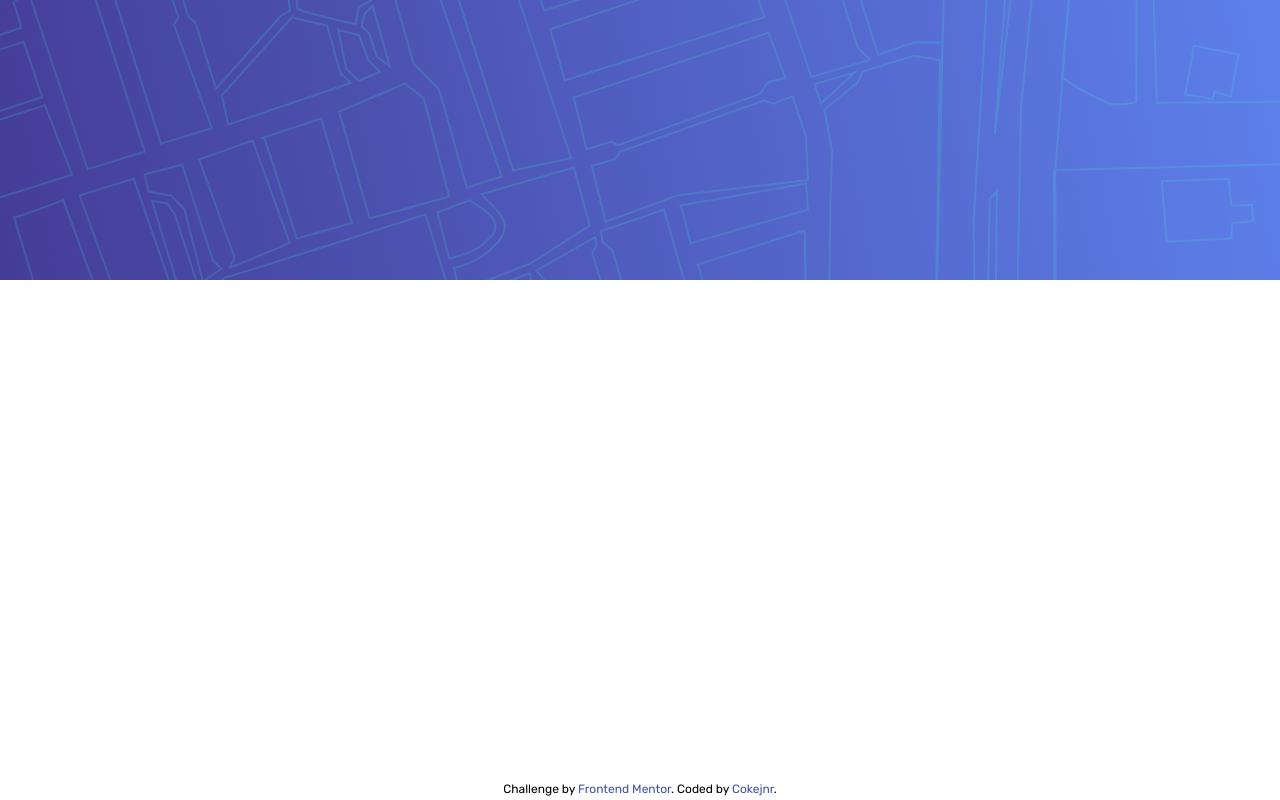
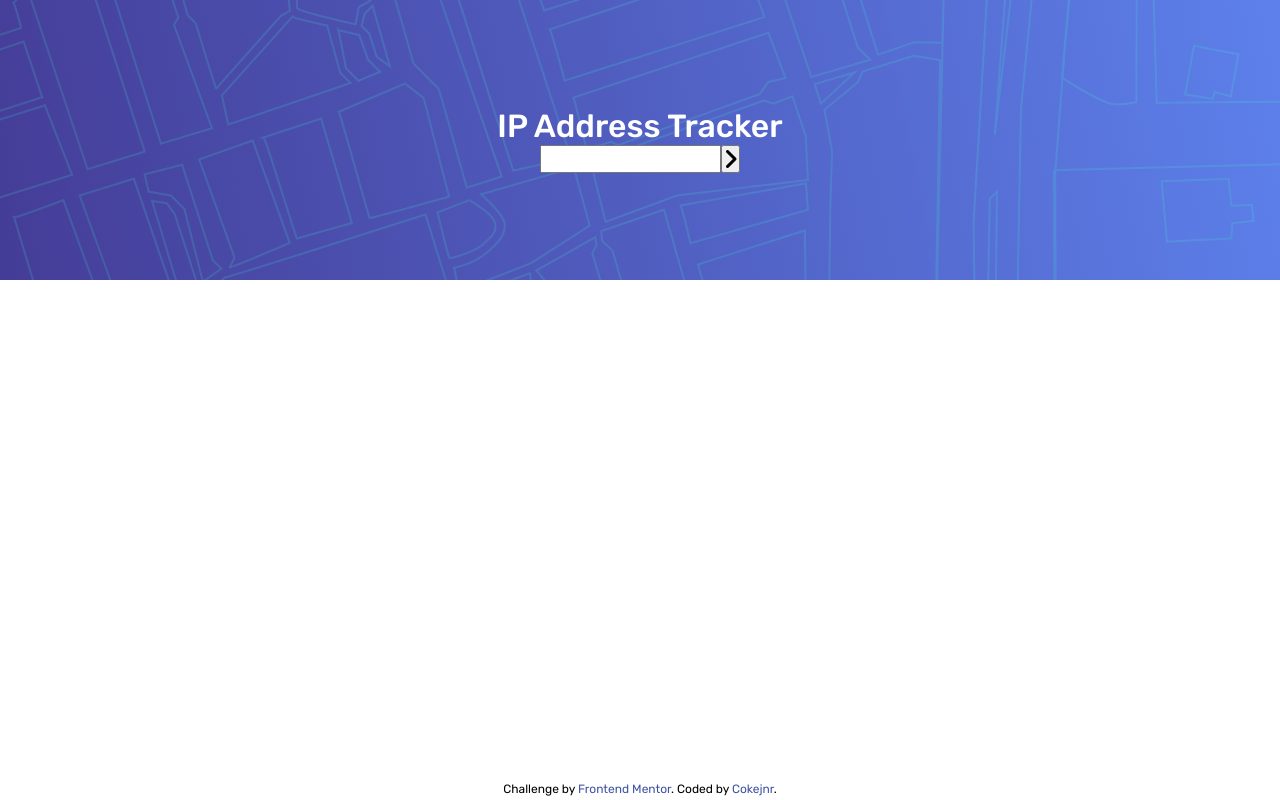
Before and after one commit to Cokejnr7/IP-TRACKER, a plain HTML site: page index.html in a window 1280 px wide. Drawn offline with Linux system fonts and the light colour scheme.

Commit message:
font awesome and ip-form

```diff
--- a/index.css
+++ b/index.css
@@ -10,6 +10,7 @@
 :root {
     --Very-Dark-Gray: hsl(0, 0%, 17%);
     --Dark-Gray: hsl(0, 0%, 59%);
+    --White: #ffff;
     --font-Rubik: 'Rubik', sans-serif;
 }
 
@@ -25,6 +26,11 @@ body {
     min-width: 375px;
 }
 
+h1 {
+    color: var(--White);
+    font-weight: 500;
+}
+
 div.ip {
     /* background-color: azure; */
     background-image: url("images/pattern-bg-mobile.png");
@@ -32,8 +38,15 @@ div.ip {
     width: 100%;
     height: 40vh;
     background-size: cover;
+    display: flex;
+    flex-direction: column;
+    align-items: center;
+    justify-content: center;
 }
 
+.ip-form {
+    display: flex;
+}
 
 @media screen and (min-width: 780px) {
     div.ip {
--- a/index.html
+++ b/index.html
@@ -4,20 +4,30 @@
   <meta charset="UTF-8">
   <meta name="viewport" content="width=device-width, initial-scale=1.0"> <!-- displays site properly based on user's device -->
 
+  <!-- favicon -->
   <link rel="icon" type="image/png" sizes="32x32" href="./images/favicon-32x32.png">
 
   <title>Frontend Mentor | IP Address Tracker</title>
 
-  <!-- Feel free to remove these styles or customise in your own stylesheet 👍 -->
+  <!-- font awesome icons -->
+  <link rel="stylesheet" href="https://cdnjs.cloudflare.com/ajax/libs/font-awesome/6.4.2/css/all.min.css">
+
+  <!-- stylesheet 👍 -->
   <link rel="stylesheet" href="index.css" type="text/css">
+
 </head>
 <body>
 
   <div class="ip">
+    <h1>IP Address Tracker</h1>
+    <form class="ip-form">
+      <input type="text">
+      <button type="submit"><i style='font-size:24px' class='fas'>&#xf105;</i></button>
+    </form>
 
   </div>
 
-  <!-- IP Address Tracker
+  <!--
 
   Search for any IP address or domain
 
```
